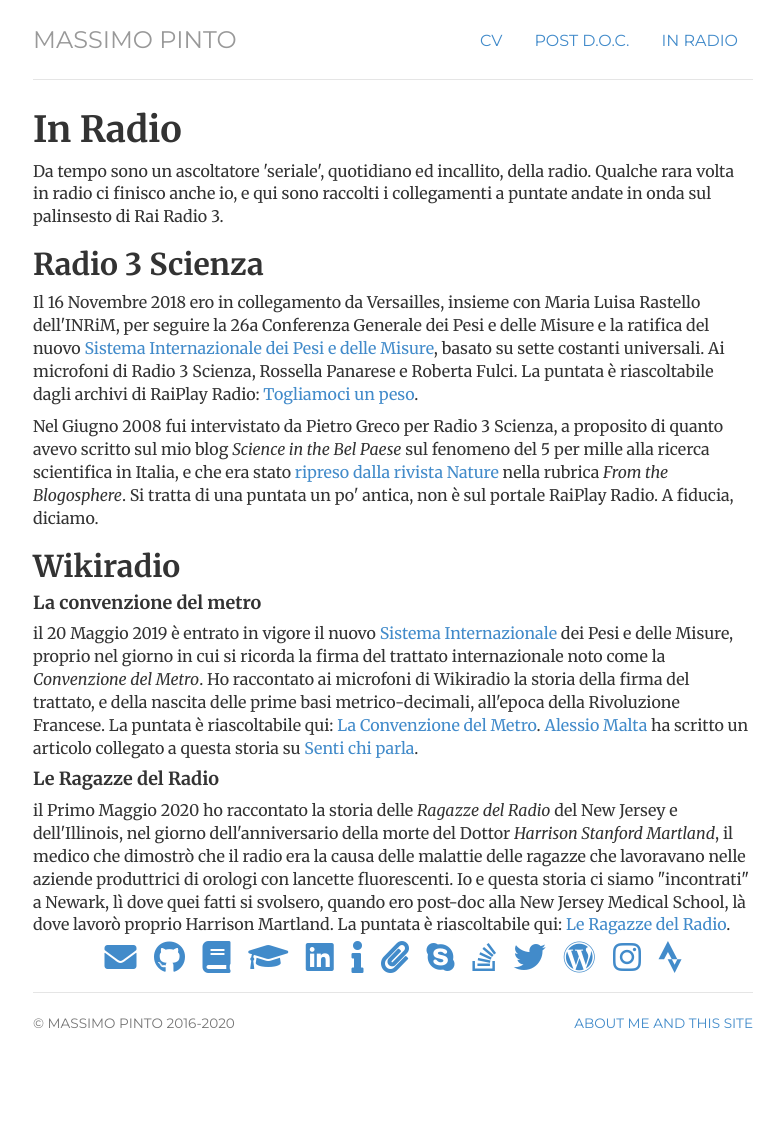
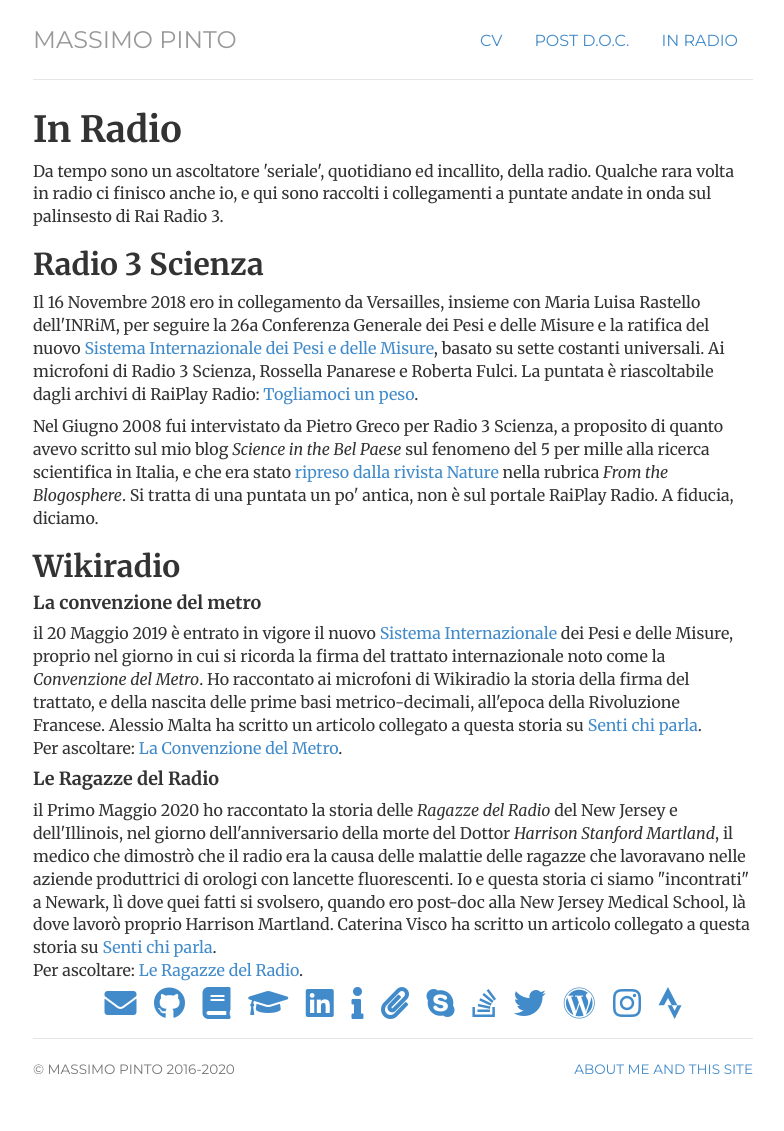
Before and after one commit to massimopinto/massimopinto.github.io, a Jekyll site: the page built from inRadio/index.html, in a window 1280 px wide. Shown: the whole page, without its empty margins (247-1031 px from the left). Built offline with Jekyll 4.4.1, drawn with Linux system fonts in a browser that asks for light colours; before the commit the page ends 1085 px from its top, so only the background shows below that.

Commit message:
aggiornato link a Ragazze del Radio e portato avanti collapsible del CV

```diff
--- a/cv/index.html
+++ b/cv/index.html
@@ -34,9 +34,9 @@ Questo .active, tuttavia, inseriva un colore di fondo anche sotto il testo "CV"
 }
 
 .collapsible:after {
-  content: '\002B';
+  content: '\002B / \2212';
   color: black;
-  font-weight: bold;
+  font-weight: nbold;
   float: right;
   margin-left: 5px;
 }
--- a/inRadio/index.html
+++ b/inRadio/index.html
@@ -14,7 +14,9 @@ Da tempo sono un ascoltatore 'seriale', quotidiano ed incallito, della radio. Qu
 <p>Nel Giugno 2008 fui intervistato da Pietro Greco per Radio 3 Scienza, a proposito di quanto avevo scritto sul mio blog <em>Science in the Bel Paese</em> sul fenomeno del 5 per mille alla ricerca scientifica in Italia, e che era stato <a href="https://www.nature.com/articles/7194xic">ripreso dalla rivista Nature</a> nella rubrica <em>From the Blogosphere</em>. Si tratta di una puntata un po' antica, non è sul portale RaiPlay Radio. A fiducia, diciamo.</p>
 <h2> Wikiradio </h2>
 <h4>La convenzione del metro</h4>
-il 20 Maggio 2019 è entrato in vigore il nuovo <a href="https://www.bipm.org/en/measurement-units/"> Sistema Internazionale</a> dei Pesi e delle Misure, proprio nel giorno in cui si ricorda la firma del trattato internazionale noto come la <em>Convenzione del Metro</em>. Ho raccontato ai microfoni di Wikiradio la storia della firma del trattato, e della nascita delle prime basi metrico-decimali, all'epoca della Rivoluzione Francese. La puntata è riascoltabile qui: <a href="https://www.raiplayradio.it/audio/2019/05/WIKIRADIO---La-Convenzione-del-Metro--ba563aef-e71c-4e3f-a48c-cd7cb287901a.html">La Convenzione del Metro</a>. <a href=https://sentichiparla.it/author/alessio-malta/>Alessio Malta</a> ha scritto un articolo collegato a questa storia su <a href="https://sentichiparla.it/cultura/convenzione-metro-massimo-pinto/">Senti chi parla</a>.
+il 20 Maggio 2019 è entrato in vigore il nuovo <a href="https://www.bipm.org/en/measurement-units/"> Sistema Internazionale</a> dei Pesi e delle Misure, proprio nel giorno in cui si ricorda la firma del trattato internazionale noto come la <em>Convenzione del Metro</em>. Ho raccontato ai microfoni di Wikiradio la storia della firma del trattato, e della nascita delle prime basi metrico-decimali, all'epoca della Rivoluzione Francese. Alessio Malta ha scritto un articolo collegato a questa storia su <a href="https://sentichiparla.it/cultura/convenzione-metro-massimo-pinto/">Senti chi parla</a>.<br>
+Per ascoltare: <a href="https://www.raiplayradio.it/audio/2019/05/WIKIRADIO---La-Convenzione-del-Metro--ba563aef-e71c-4e3f-a48c-cd7cb287901a.html">La Convenzione del Metro</a>.
 <h4>Le Ragazze del Radio</h4>
-  il Primo Maggio 2020 ho raccontato la storia delle <em>Ragazze del Radio</em> del New Jersey e dell'Illinois, nel giorno dell'anniversario della morte del Dottor <em>Harrison Stanford Martland</em>, il medico che dimostrò che il radio era la causa delle malattie delle ragazze che lavoravano nelle aziende produttrici di orologi con lancette fluorescenti. Io e questa storia ci siamo "incontrati" a Newark, lì dove quei fatti si svolsero, quando ero post-doc alla New Jersey Medical School, là dove lavorò proprio Harrison Martland. La puntata è riascoltabile qui: <a href="https://www.raiplayradio.it/audio/2020/04/WIKIRADIO---Le-ragazze-del-radio--d1be44a8-6cdd-476e-9efa-d7a0285d2946.html">Le Ragazze del Radio</a>.
+  il Primo Maggio 2020 ho raccontato la storia delle <em>Ragazze del Radio</em> del New Jersey e dell'Illinois, nel giorno dell'anniversario della morte del Dottor <em>Harrison Stanford Martland</em>, il medico che dimostrò che il radio era la causa delle malattie delle ragazze che lavoravano nelle aziende produttrici di orologi con lancette fluorescenti. Io e questa storia ci siamo "incontrati" a Newark, lì dove quei fatti si svolsero, quando ero post-doc alla New Jersey Medical School, là dove lavorò proprio Harrison Martland. Caterina Visco ha scritto un articolo collegato a questa storia su <a href="https://sentichiparla.it/salute/sicurezza-sul-lavoro-la-lezione-delle-ragazze-del-radio/">Senti chi parla</a>. <br>
+  Per ascoltare: <a href="https://www.raiplayradio.it/audio/2020/04/WIKIRADIO---Le-ragazze-del-radio--d1be44a8-6cdd-476e-9efa-d7a0285d2946.html">Le Ragazze del Radio</a>.
 </div><!-- /.blurb -->
```
